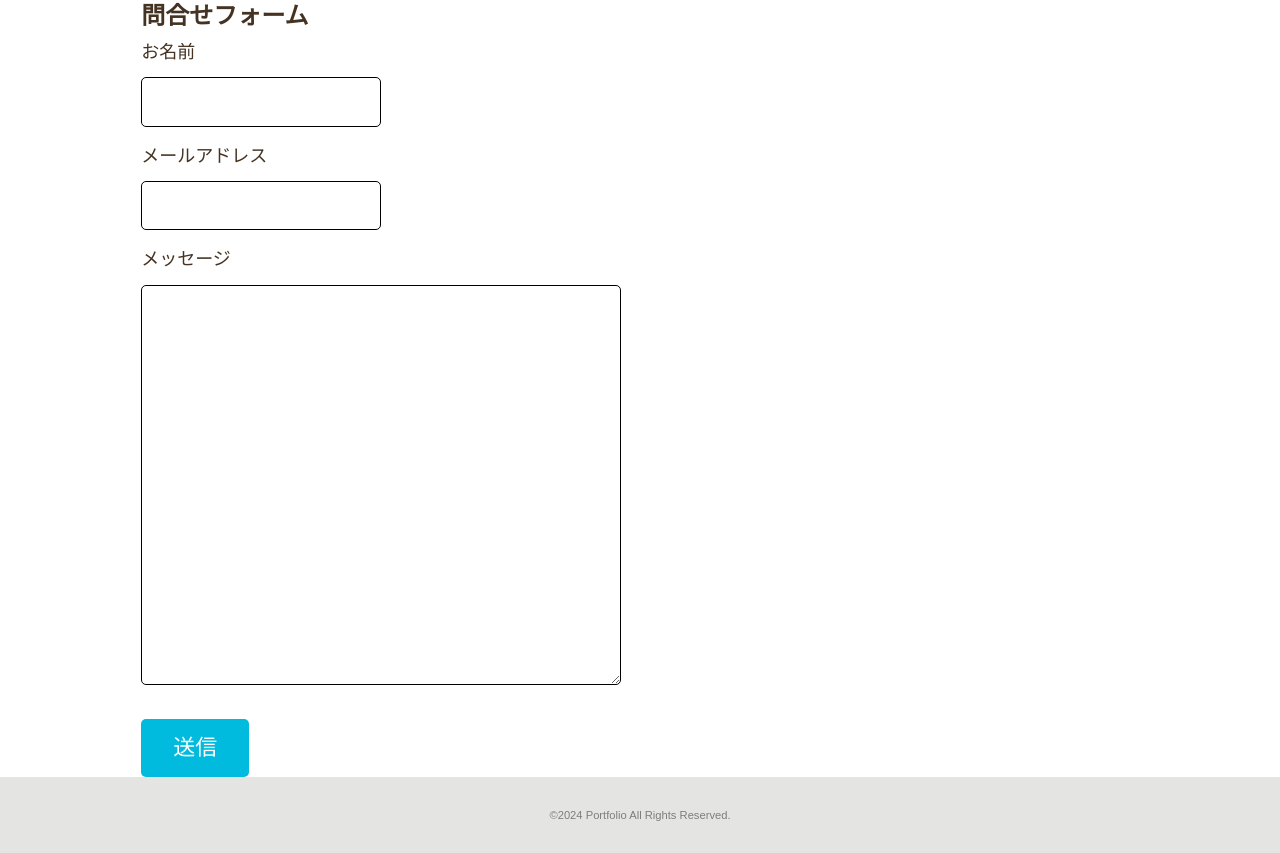
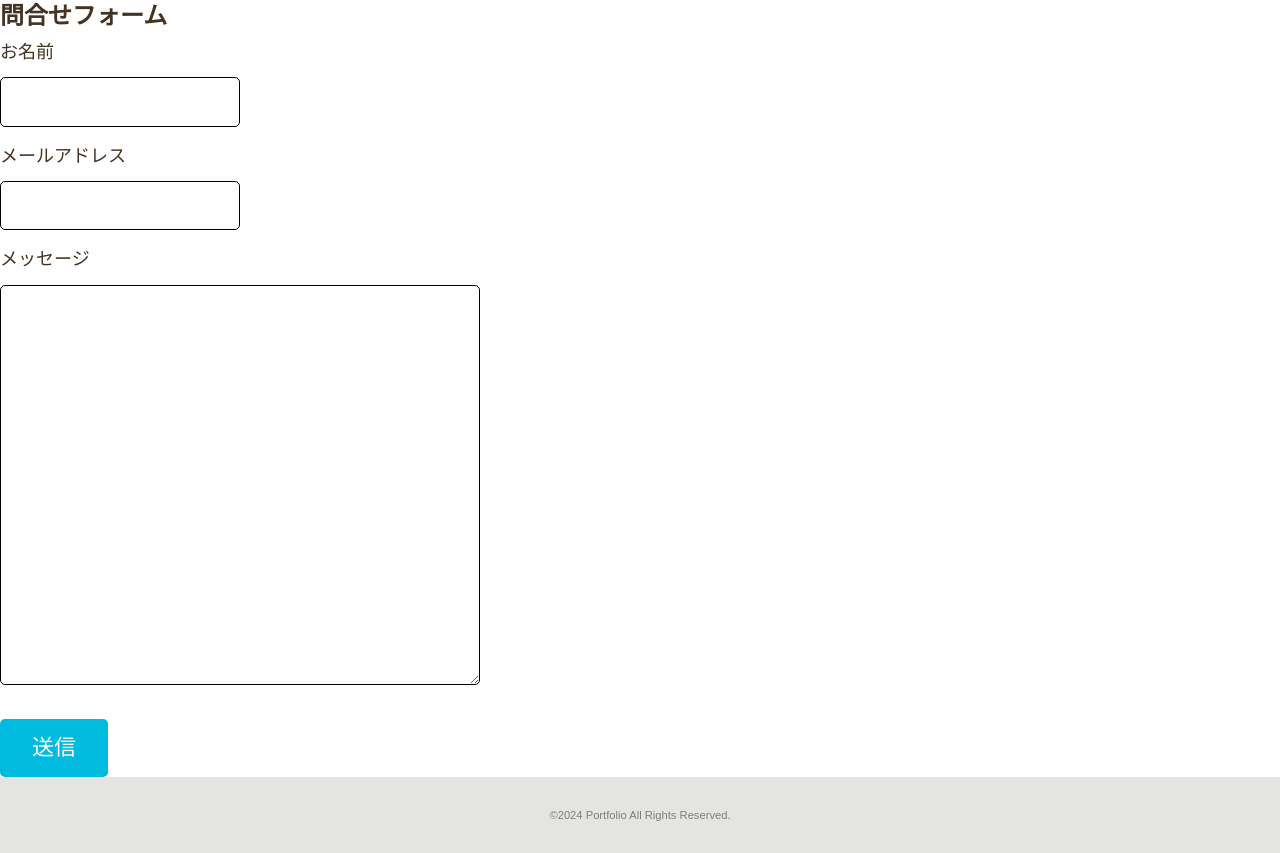
Before and after one commit to allday-18ma/portfolio, a plain HTML site: page contact.html in a window 1280 px wide. Shown: the part 64-917 px from the top of the page. Drawn offline with Linux system fonts and the light colour scheme; some packages are replaced by stand-ins of ours.

Commit message:
Update contact.html

```diff
--- a/contact.html
+++ b/contact.html
@@ -35,7 +35,7 @@
 
  <!-- /#contact-->
   <body>
-    <div class="wrapper">
+    <div class="contactwrapper">
         <h2 class="contacttitle">問合せフォーム</h2>
         <form action="#">
             <div>
```
